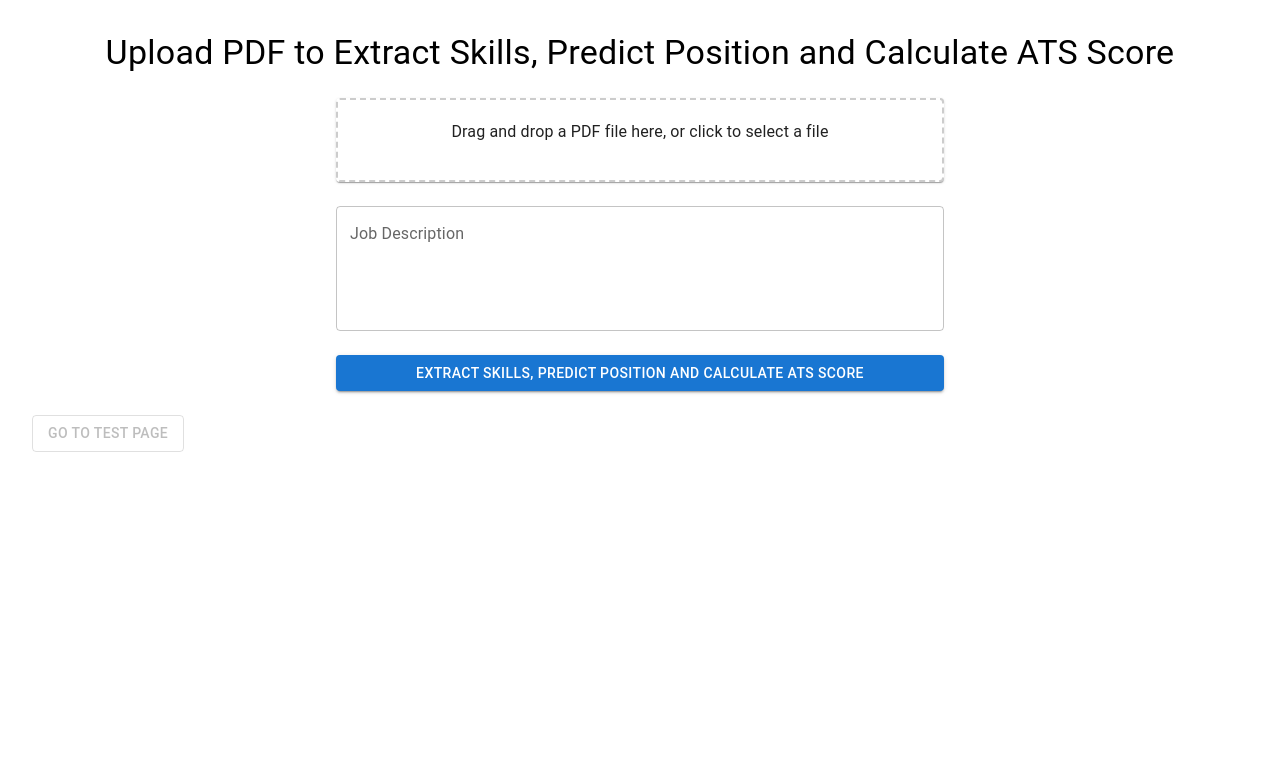
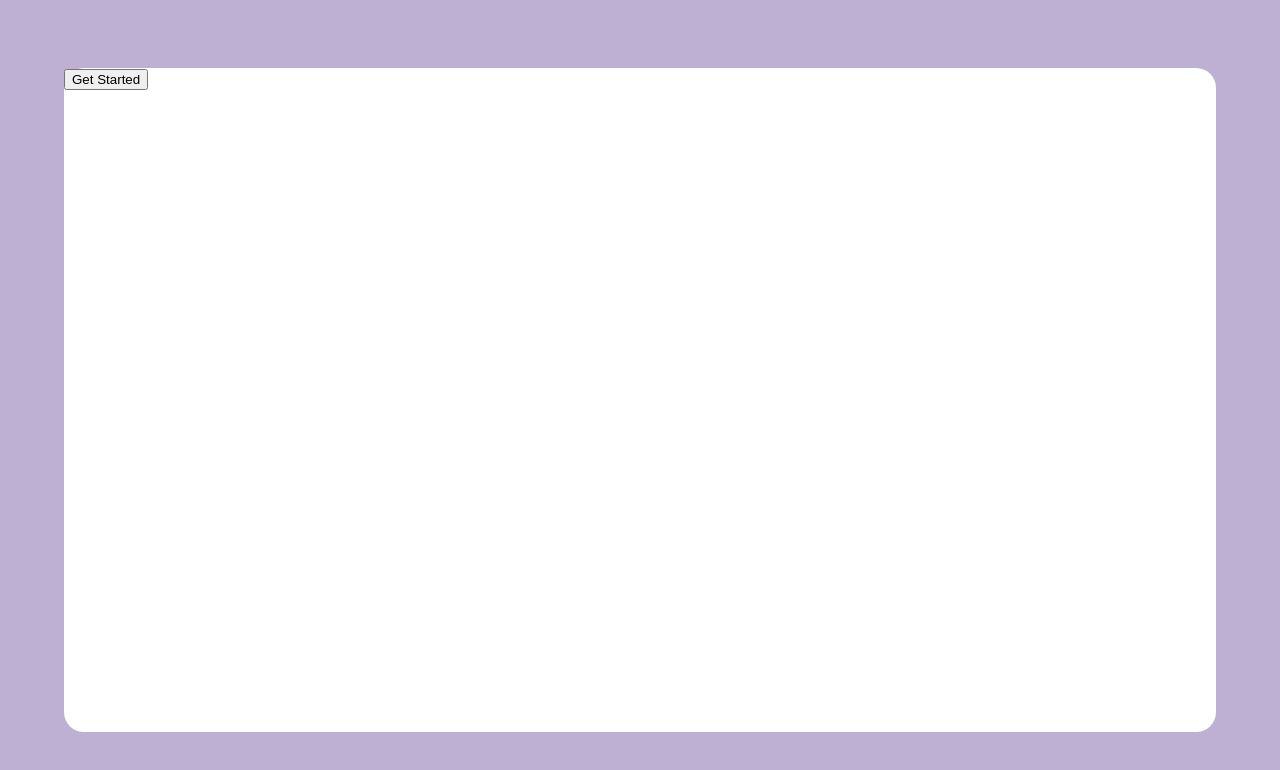
Before and after one commit to RishiDevs3248/Final_Year_Project, a React (Create React App) app in the folder frontend/: page / in a window 1280 px wide. Shown: the top 770 px of the page. Built offline with nearby package versions, Linux system fonts and the light colour scheme.

Commit message:
[Update -> UI Started]

```diff
--- a/frontend/src/App.js
+++ b/frontend/src/App.js
@@ -3,12 +3,14 @@ import { BrowserRouter as Router, Route, Routes } from 'react-router-dom';
 import UploadPage from './Pages/UploadPage';
 import TestPage from './Pages/TestPage';
 import ResourcesPage from './Pages/ResourcesPage';
+import Landingpage from './Pages/LandingPage';
 
 function App() {
   return (
     <Router>
       <Routes>
-        <Route path="/" element={<UploadPage />} />
+        <Route path="/" element={<Landingpage />} />
+        <Route path="/upload" element={<UploadPage />} />
         <Route path="/test" element={<TestPage />} />
         <Route path="/resources" element={<ResourcesPage />} />
       </Routes>
--- /dev/null
+++ b/frontend/src/Pages/LandingPage.jsx
@@ -0,0 +1,12 @@
+import { useNavigate } from "react-router-dom";
+
+export default function Landingpage() {
+    const navigate = useNavigate();
+    return (
+            <div style={{backgroundColor:"#BEB0D2", height:"100vh" , width : "100vw" , display:"flex", justifyContent:"center" , alignItems:"center" }}>
+                <div style={{backgroundColor:"#fff" , height:"83vh" , width:"90vw", borderRadius:"20px" }}>
+                    <button onClick={() => navigate("/upload")}>Get Started</button>
+                </div>
+            </div>
+    )
+}
```
Also changed, not shown: 2 other files (tests, documents, lock files or other folders).
